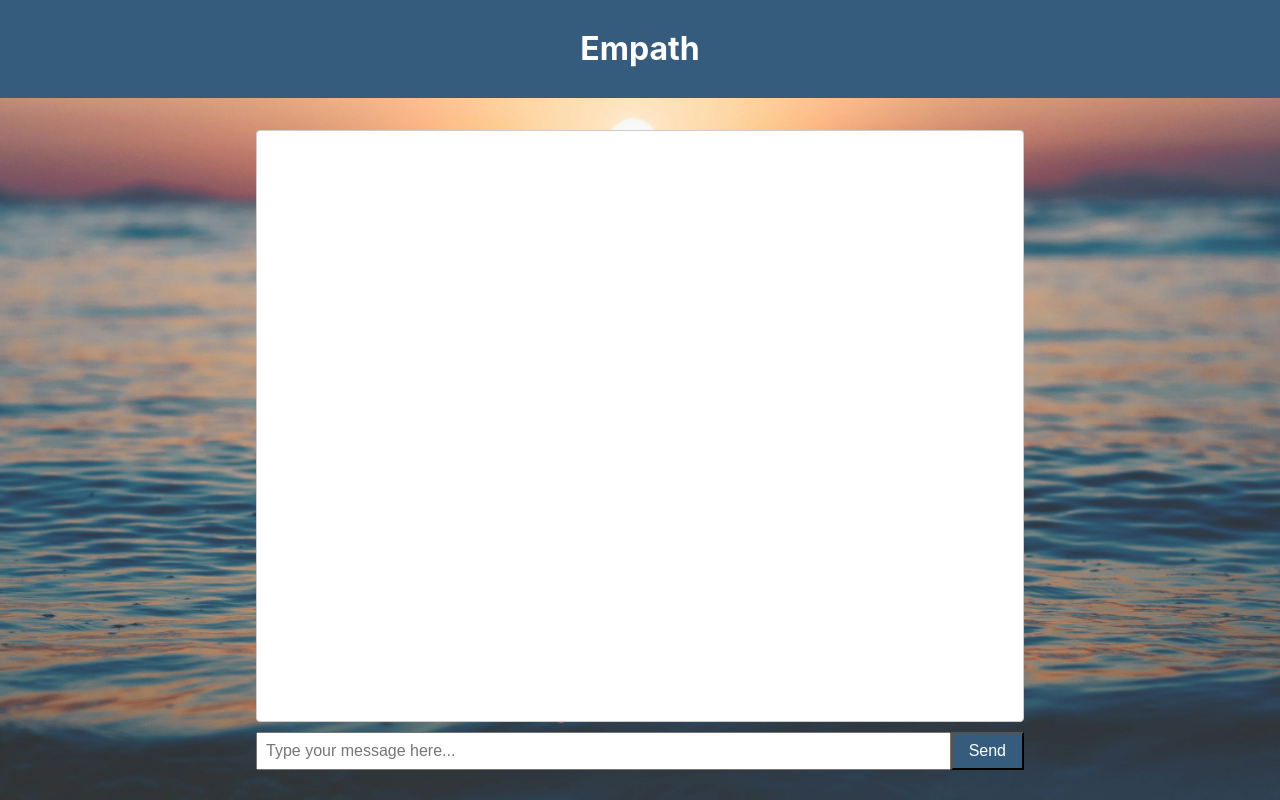
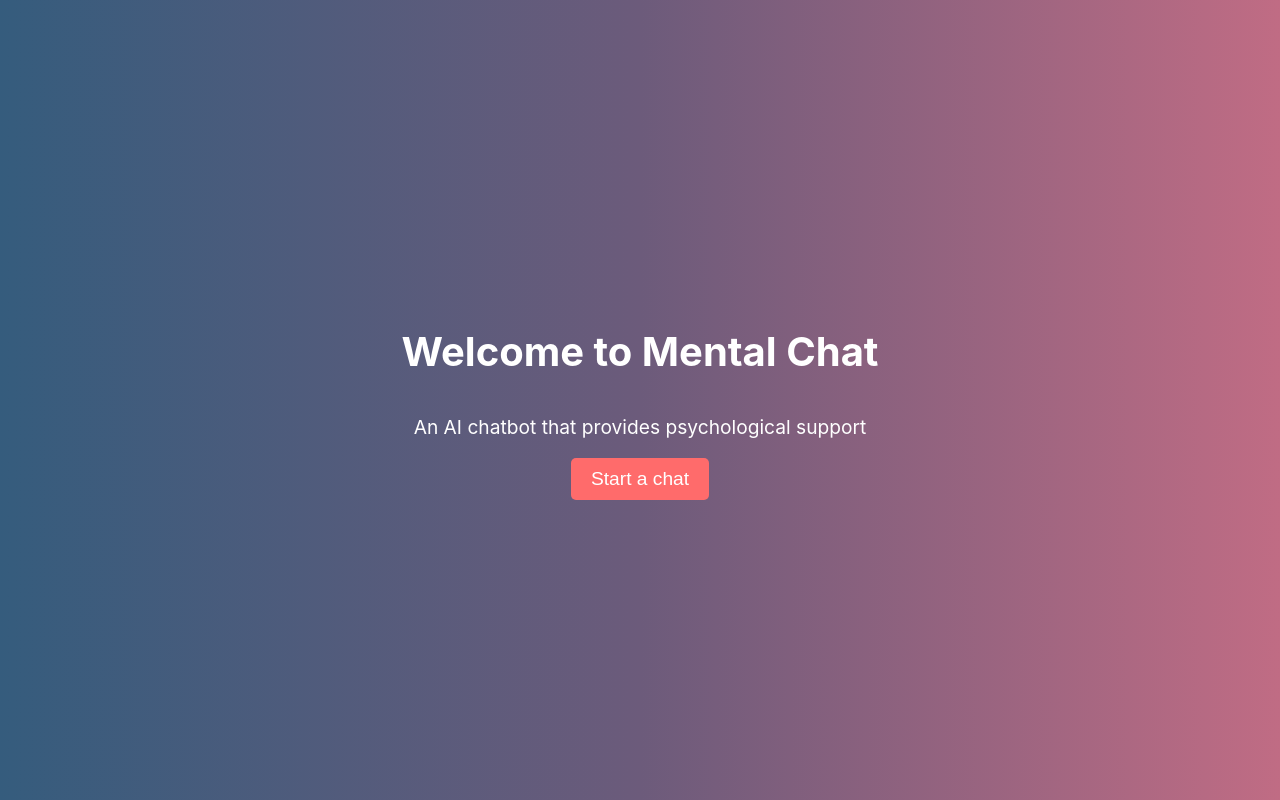
Before and after one commit to RickyCUHK/Mental_Chat, a React (Create React App) app: page / in a window 1280 px wide. Built offline with nearby package versions, Linux system fonts and the light colour scheme.

Commit message:
Adding a landing page
click start a chat to the chat page

```diff
--- a/src/App.js
+++ b/src/App.js
@@ -1,15 +1,15 @@
-import './App.css';
+import React, { useState } from "react";
 import Chat from "./components/Chat";
-import background from './assets/background.jpeg';
+import LandingPage from "./components/LandingPage";
+import "./App.css";
 
 function App() {
+  const [started, setStarted] = useState(false);
+
   return (
     <div className="App" style={styles.appContainer}>
       <div style={styles.chatArea}>
-        <header style={styles.header}>
-          <h1 style={styles.headerText}>Empath</h1>
-        </header>
-        <Chat />
+        {started ? <Chat /> : <LandingPage onStart={() => setStarted(true)} />}
       </div>
     </div>
   );
@@ -19,28 +19,20 @@ export default App;
 
 const styles = {
   appContainer: {
-    height: '100vh',
-    display: 'flex',
-    flexDirection: 'column',
+    height: "100vh",
+    display: "flex",
+    flexDirection: "column",
     margin: 0,
     padding: 0,
-    backgroundImage: `url(${background})`,
-    backgroundPosition: 'center',
-    backgroundSize: 'cover',
-    backgroundRepeat: 'no-repeat',
-    width: '100%',
-  },
-  header: {
-    flexShrink: 0,
-    backgroundColor: "#355c7d",
-    padding: '0.5em',
-  },
-  headerText: {
-    color: "white"
+    backgroundImage: `url(${require("./assets/background.jpeg")})`,
+    backgroundPosition: "center",
+    backgroundSize: "cover",
+    backgroundRepeat: "no-repeat",
+    width: "100%",
   },
   chatArea: {
     flex: 1,
-    display: 'flex',
-    flexDirection: 'column',
+    display: "flex",
+    flexDirection: "column",
   },
 };
--- /dev/null
+++ b/src/components/LandingPage.jsx
@@ -0,0 +1,46 @@
+import React from "react";
+
+function LandingPage({ onStart }) {
+  return (
+    <div style={styles.container}>
+      <h1 style={styles.title}>Welcome to Mental Chat</h1>
+      <p style={styles.subtitle}>
+        An AI chatbot that provides psychological support
+      </p>
+      <button style={styles.button} onClick={onStart}>
+        Start a chat
+      </button>
+    </div>
+  );
+}
+
+const styles = {
+  container: {
+    display: "flex",
+    flexDirection: "column",
+    alignItems: "center",
+    justifyContent: "center",
+    height: "100vh",
+    background: "linear-gradient(to right, #355c7d, #6c5b7b, #c06c84)",
+    color: "white",
+  },
+  title: {
+    fontSize: "2.5rem",
+    marginBottom: "0.5em",
+  },
+  subtitle: {
+    fontSize: "1.2rem",
+    marginBottom: "1em",
+  },
+  button: {
+    padding: "10px 20px",
+    fontSize: "1.2rem",
+    backgroundColor: "#ff6b6b",
+    color: "white",
+    border: "none",
+    borderRadius: "5px",
+    cursor: "pointer",
+  },
+};
+
+export default LandingPage;
```
